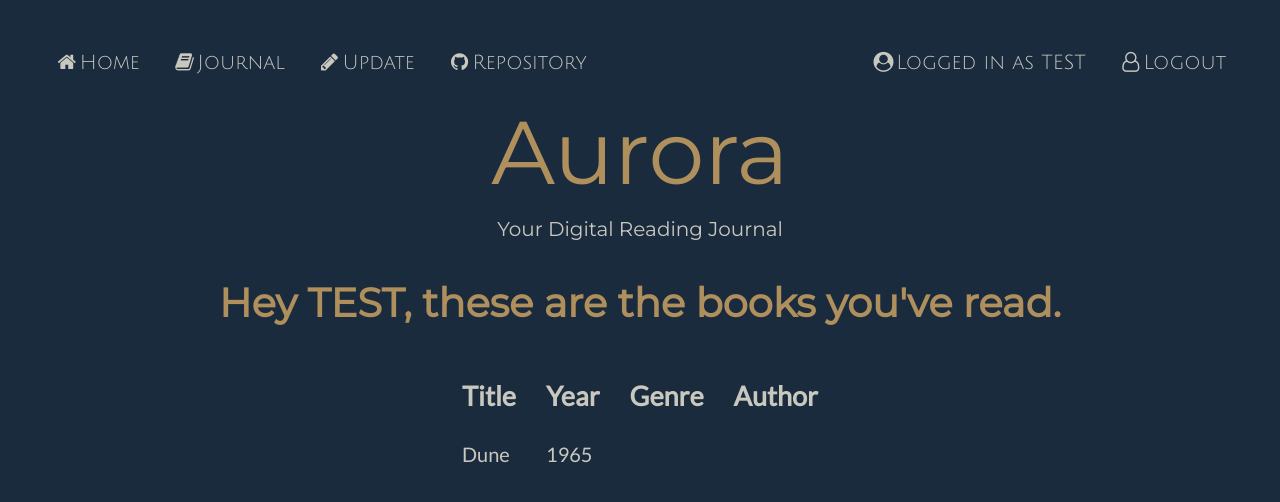
After one commit to StephenHuang17253/aurora, a Flask app: page /testjournal/ in a window 1280 px wide. The commit adds this page. Shown: the top 502 px of the page. Run offline with Flask 2, Linux system fonts and the light colour scheme; a user stored in the database is signed in; data comes from the database, SQL or seed files in the repository; both versions use the stored data as it was after the commit.

```diff
--- a/main.py
+++ b/main.py
@@ -29,25 +29,31 @@ def home():
 
 @app.route('/journal', methods=["GET", "POST"])
 def journal():
-    #book = Books.query.filter_by(title="Dune").first_or_404()
     book = models.Books.query.all()
-    return render_template("journal.html", book=book, title=journal)
+    return render_template("journal.html", book=book)
 
 
-@app.route('/book/<int:id>')
-def book(id):
-    book = models.Books.query.filter_by(bookid=id).first_or_404()
+@app.route('/testjournal/', methods=["GET", "POST"])
+def testjournal():
+    user = models.Users.query.filter_by(userid=session['user']).first_or_404()
+    return render_template("testjournal.html", user=user, userid=user)
+
+
+@app.route('/book/<title>')
+def book(title):
+    book = models.Books.query.filter_by(title=title).first_or_404()
     return render_template('book.html', book=book)
 
 
-@app.route('/author/<int:id>')
-def author(id):
-    author = models.Authors.query.filter_by(authorid=id).first_or_404()
-    return render_template('author.html', author=author)
+@app.route('/author/<name>')
+def author(name):
+    author = models.Authors.query.filter_by(name=name).first_or_404()
+    book = models.Books.query.all()
+    return render_template('author.html', author=author, book=book)
 
-@app.route('/genre/<int:id>')
-def genre(id):
-    genre = models.Genres.query.filter_by(genreid=id).first_or_404()
+@app.route('/genre/<name>')
+def genre(name):
+    genre = models.Genres.query.filter_by(name=name).first_or_404()
     return render_template('genre.html', genre=genre)
 
 
@@ -64,7 +70,6 @@ def addbook():
         new_book.title = request.form.get("title")
         new_book.sypnosis = request.form.get("sypnosis")
         new_book.year = request.form.get("year")
-        genre_options = models.Genres()
         new_book.genres.name = request.form.get("genres")
         new_book.authors.name = request.form.get("authors")
         db.session.add(new_book)
--- a/static/styles.css
+++ b/static/styles.css
@@ -163,14 +163,12 @@ th {
     margin: auto;
 }
 
-td:hover {
-    cursor: pointer;
-}
 
 a:link {
     color: var(--text-color);
     background-color: transparent;
     text-decoration: none;
+    cursor: pointer;
   }
 
   a:visited {
--- /dev/null
+++ b/templates/testjournal.html
@@ -0,0 +1,23 @@
+{% extends 'layout.html' %}
+
+{% block content %}
+
+
+{% if current_user %}
+<h1>Hey {{current_user.username}}, these are the books you've read.</h1>
+{% endif %}
+
+<table id="journal">
+        <tr>
+            <th colspan = 1>Title</th>
+            <th colspan = 1>Year</th>
+            <th colspan = 1>Genre</th>
+            <th colspan = 1>Author</th>
+        </tr>
+        <tr>
+            <td>{{ user.books|map(attribute="title")|join(", ") }} </td>
+            <td>{{ user.books|map(attribute="year")|join(", ") }} </td>
+        </tr>
+    </table>
+
+{% endblock %}
```
Also changed, not shown: templates/author.html (+9 -3 lines), templates/genre.html (+7 -3 lines), templates/journal.html (+4 -8 lines), journal.db.
